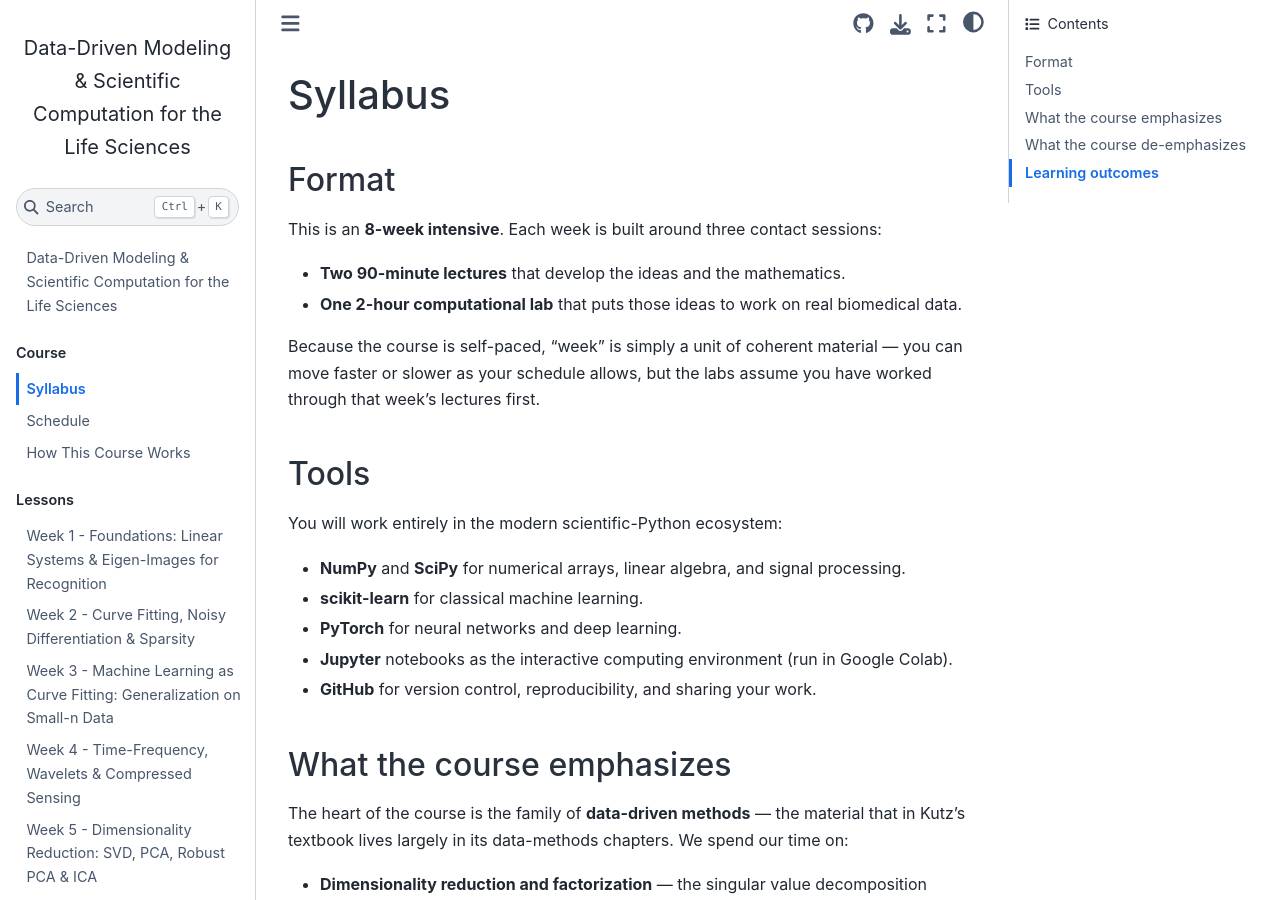
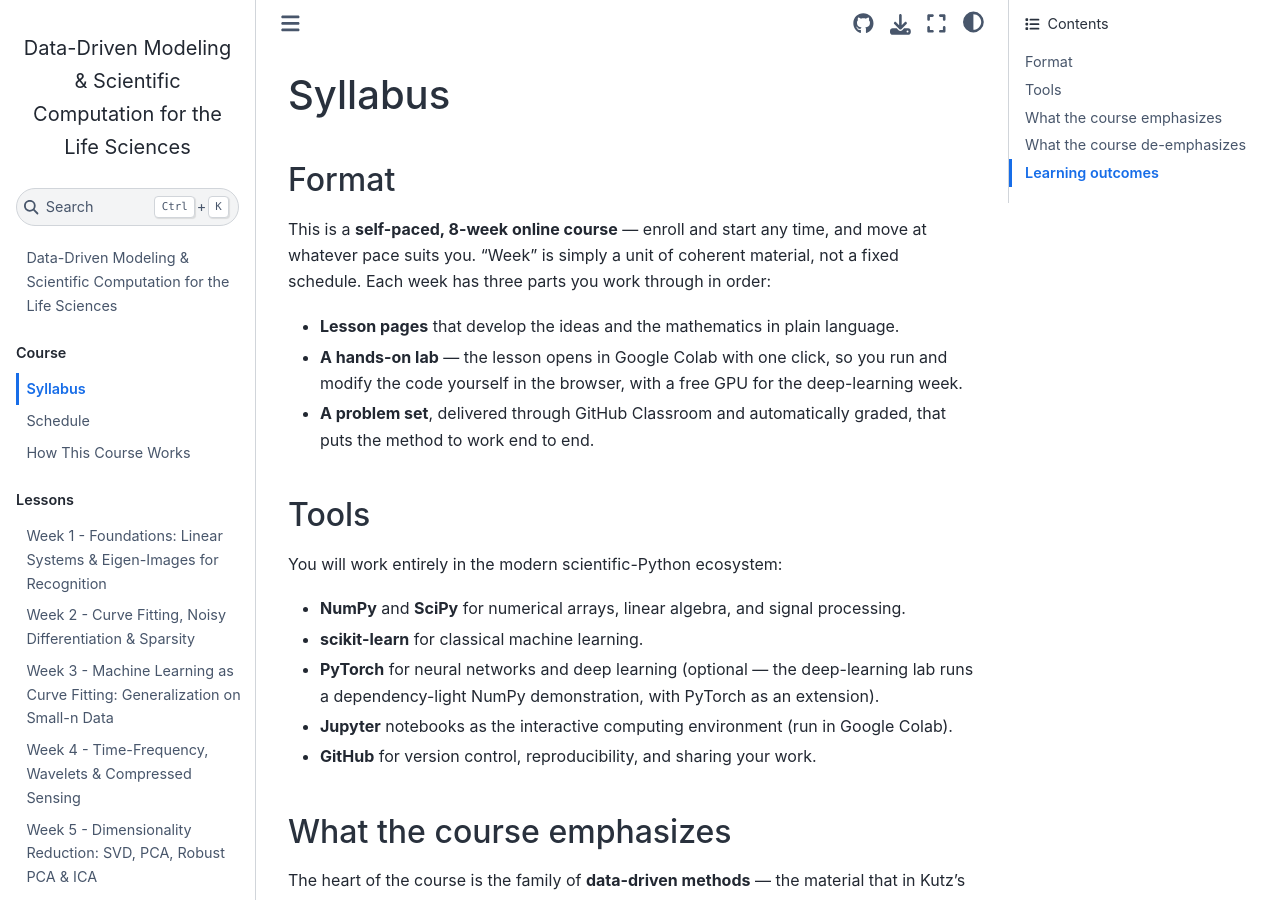
Before and after one commit to symbiont-ai/ddm4bio, a Jupyter Book: the page built from book/syllabus.md, in a window 1280 px wide and 900 px high. Built offline with Jupyter Book 1.0.4 settings and Sphinx 7.4.7 and the Sphinx Book theme 1.1.4, drawn with Linux system fonts in a browser that asks for light colours.

Commit message:
Fix course-page copy to match self-paced online delivery
Replace the inherited in-person framing (two 90-minute lectures + a
2-hour lab per week, "real biomedical data" on every lab) with the
actual self-paced structure: lesson pages, a one-click Colab lab, and an
auto-graded problem set. Make data claims honest (a mix of open clinical
data and synthetic ground-truth fixtures) and mark PyTorch optional.

Co-Authored-By: Claude Fable 5 <noreply@anthropic.com>

```diff
--- a/book/syllabus.md
+++ b/book/syllabus.md
@@ -2,14 +2,15 @@
 
 ## Format
 
-This is an **8-week intensive**. Each week is built around three contact sessions:
+This is a **self-paced, 8-week online course** — enroll and start any time, and move at
+whatever pace suits you. "Week" is simply a unit of coherent material, not a fixed
+schedule. Each week has three parts you work through in order:
 
-- **Two 90-minute lectures** that develop the ideas and the mathematics.
-- **One 2-hour computational lab** that puts those ideas to work on real biomedical data.
-
-Because the course is self-paced, "week" is simply a unit of coherent material — you can
-move faster or slower as your schedule allows, but the labs assume you have worked
-through that week's lectures first.
+- **Lesson pages** that develop the ideas and the mathematics in plain language.
+- **A hands-on lab** — the lesson opens in Google Colab with one click, so you run and
+  modify the code yourself in the browser, with a free GPU for the deep-learning week.
+- **A problem set**, delivered through GitHub Classroom and automatically graded, that
+  puts the method to work end to end.
 
 ## Tools
 
@@ -17,7 +18,8 @@ You will work entirely in the modern scientific-Python ecosystem:
 
 - **NumPy** and **SciPy** for numerical arrays, linear algebra, and signal processing.
 - **scikit-learn** for classical machine learning.
-- **PyTorch** for neural networks and deep learning.
+- **PyTorch** for neural networks and deep learning (optional — the deep-learning lab
+  runs a dependency-light NumPy demonstration, with PyTorch as an extension).
 - **Jupyter** notebooks as the interactive computing environment (run in Google Colab).
 - **GitHub** for version control, reproducibility, and sharing your work.
 
```
Also changed, not shown: book/intro.md (+2 -1 lines), book/schedule.md (+2 -2 lines).
